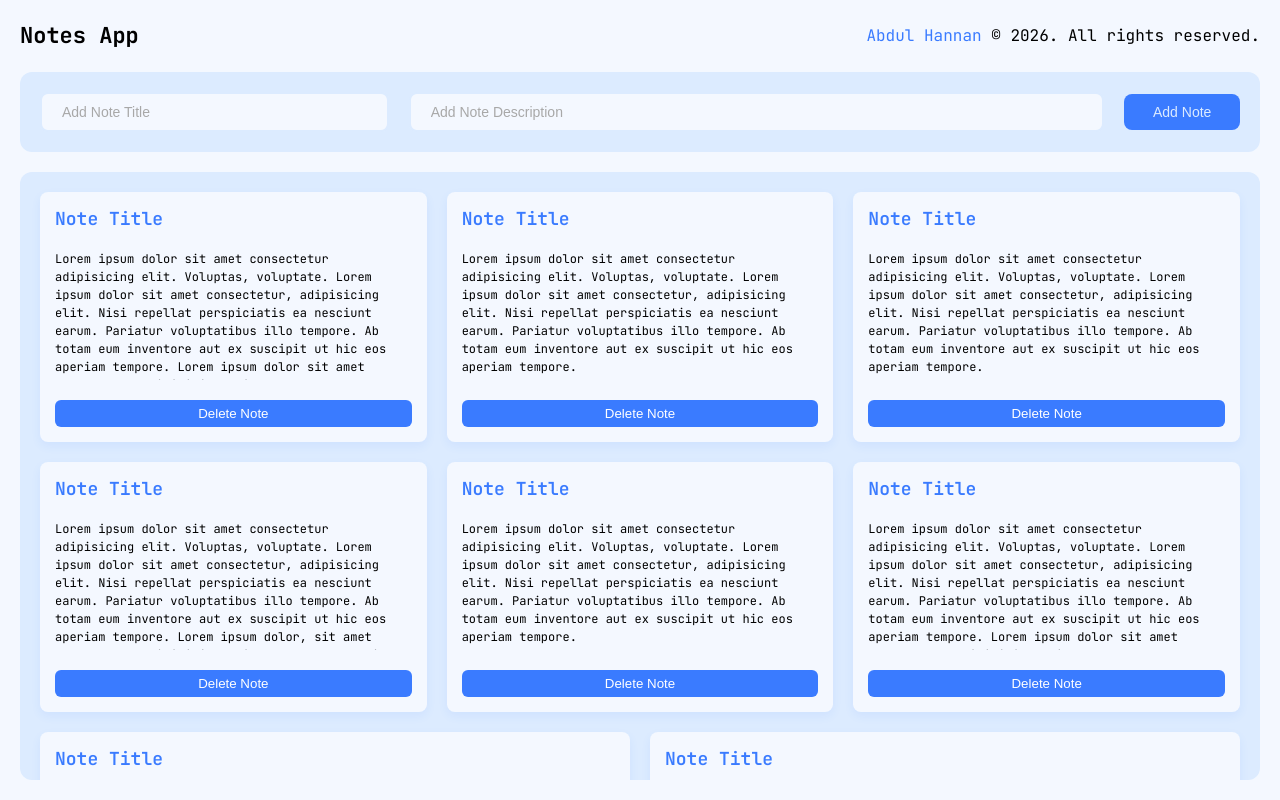
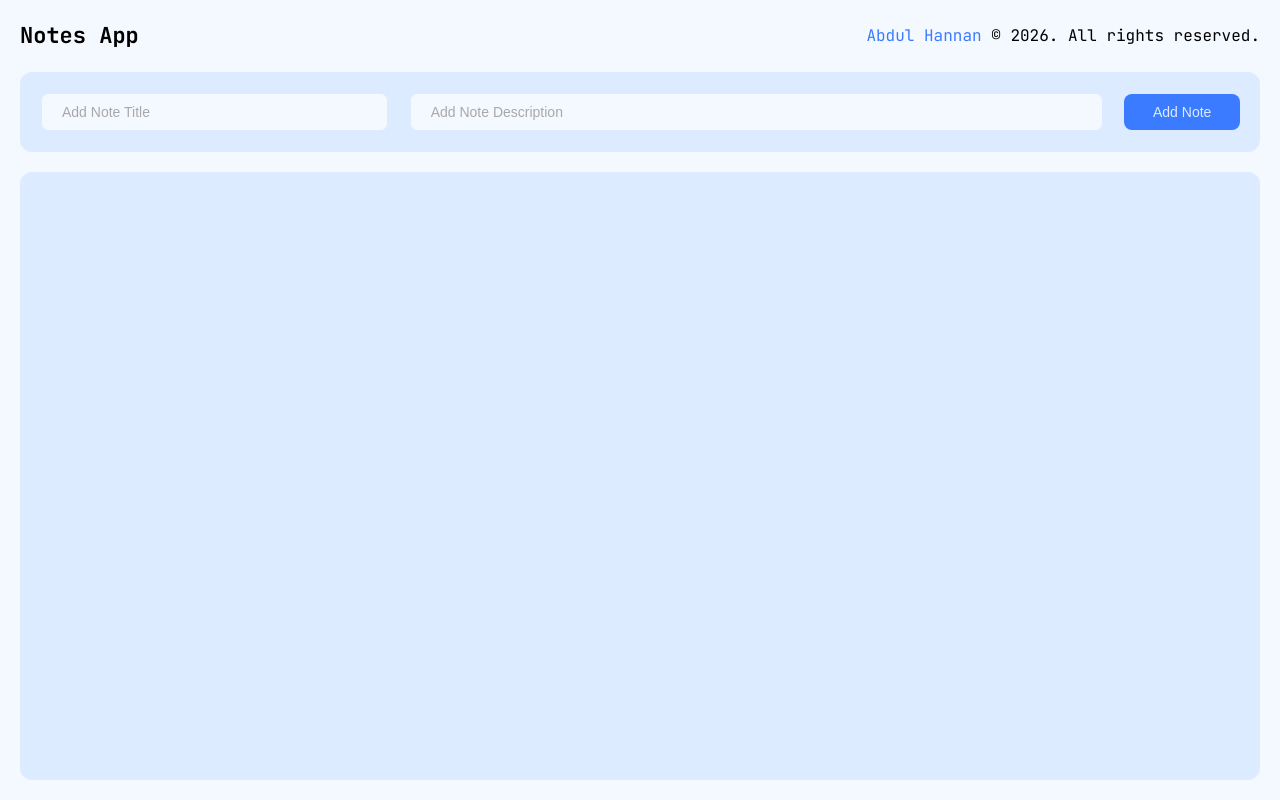
Before and after one commit to Ab-dul-Hannan/Notes-App-React-AbdulHannan-CC, a React (Vite) app: page / in a window 1280 px wide. Built offline with nearby package versions, Linux system fonts and the light colour scheme.

Commit message:
implemented the functionality

```diff
--- a/src/App.jsx
+++ b/src/App.jsx
@@ -6,16 +6,28 @@ function App() {
   const [title, setTitle] = useState("");
   const [description, setDescription] = useState("");
 
-  const HandleFORM = (e) => {
+  const [notes, setNotes] = useState([])
+
+  const HandleFrom = (e) => {
     e.preventDefault();
     console.log("Form Submitted");
     console.log(title, description);
+    const newNotes = [...notes, { title, description }];
+    setNotes(newNotes);
+    setTitle("");
+    setDescription("");
+    console.log(newNotes);
+  }
+
+  const delNote = (index) => {
+    const newNotes = notes.filter((noteArray, i) => i !== index);
+    setNotes(newNotes);
   }
 
   return (<>
     <Header />
 
-    <form className='notesForm' onSubmit={HandleFORM}>
+    <form className='notesForm' onSubmit={HandleFrom}>
       <input type="text" className='title' placeholder='Add Note Title'
         value={title} onChange={(e) => setTitle(e.target.value)} />
       <input type="text" className='description' placeholder='Add Note Description'
@@ -23,46 +35,14 @@ function App() {
       <button className='addNote'>Add Note</button>
     </form>
     <div className='notesBox'>
-      <div className="note">
-        <h3 className='noteTitle'>Note Title</h3>
-        <p className='noteDescription'>Lorem ipsum dolor sit amet consectetur adipisicing elit. Voluptas, voluptate. Lorem ipsum dolor sit amet consectetur, adipisicing elit. Nisi repellat perspiciatis ea nesciunt earum. Pariatur voluptatibus illo tempore. Ab totam eum inventore aut ex suscipit ut hic eos aperiam tempore. Lorem ipsum dolor sit amet consectetur adipisicing elit. Ab recusandae repellendus nobis possimus nisi, provident a cupiditate labore quidem nihil hic ullam, totam reprehenderit, commodi sit! Debitis cum et assumenda.</p>
-        <button className='deleteNote'>Delete Note</button>
-      </div>
-      <div className="note">
-        <h3 className='noteTitle'>Note Title</h3>
-        <p className='noteDescription'>Lorem ipsum dolor sit amet consectetur adipisicing elit. Voluptas, voluptate. Lorem ipsum dolor sit amet consectetur, adipisicing elit. Nisi repellat perspiciatis ea nesciunt earum. Pariatur voluptatibus illo tempore. Ab totam eum inventore aut ex suscipit ut hic eos aperiam tempore.</p>
-        <button className='deleteNote'>Delete Note</button>
-      </div>
-      <div className="note">
-        <h3 className='noteTitle'>Note Title</h3>
-        <p className='noteDescription'>Lorem ipsum dolor sit amet consectetur adipisicing elit. Voluptas, voluptate. Lorem ipsum dolor sit amet consectetur, adipisicing elit. Nisi repellat perspiciatis ea nesciunt earum. Pariatur voluptatibus illo tempore. Ab totam eum inventore aut ex suscipit ut hic eos aperiam tempore.</p>
-        <button className='deleteNote'>Delete Note</button>
-      </div>
-      <div className="note">
-        <h3 className='noteTitle'>Note Title</h3>
-        <p className='noteDescription'>Lorem ipsum dolor sit amet consectetur adipisicing elit. Voluptas, voluptate. Lorem ipsum dolor sit amet consectetur, adipisicing elit. Nisi repellat perspiciatis ea nesciunt earum. Pariatur voluptatibus illo tempore. Ab totam eum inventore aut ex suscipit ut hic eos aperiam tempore. Lorem ipsum dolor, sit amet consectetur adipisicing elit. Laborum sunt sit maxime aliquam et odit natus modi, tenetur rerum dicta corporis nisi labore voluptatem voluptates harum. Eaque explicabo illo reprehenderit?</p>
-        <button className='deleteNote'>Delete Note</button>
-      </div>
-      <div className="note">
-        <h3 className='noteTitle'>Note Title</h3>
-        <p className='noteDescription'>Lorem ipsum dolor sit amet consectetur adipisicing elit. Voluptas, voluptate. Lorem ipsum dolor sit amet consectetur, adipisicing elit. Nisi repellat perspiciatis ea nesciunt earum. Pariatur voluptatibus illo tempore. Ab totam eum inventore aut ex suscipit ut hic eos aperiam tempore.</p>
-        <button className='deleteNote'>Delete Note</button>
-      </div>
-      <div className="note">
-        <h3 className='noteTitle'>Note Title</h3>
-        <p className='noteDescription'>Lorem ipsum dolor sit amet consectetur adipisicing elit. Voluptas, voluptate. Lorem ipsum dolor sit amet consectetur, adipisicing elit. Nisi repellat perspiciatis ea nesciunt earum. Pariatur voluptatibus illo tempore. Ab totam eum inventore aut ex suscipit ut hic eos aperiam tempore. Lorem ipsum dolor sit amet consectetur adipisicing elit. Error deserunt, sequi maxime sed enim accusantium voluptate ea asperiores pariatur a aperiam corrupti magni aut! Illum soluta quisquam neque molestiae consequuntur!</p>
-        <button className='deleteNote'>Delete Note</button>
-      </div>
-      <div className="note">
-        <h3 className='noteTitle'>Note Title</h3>
-        <p className='noteDescription'>Lorem ipsum dolor sit amet consectetur adipisicing elit. Voluptas, voluptate. Lorem ipsum dolor sit amet consectetur, adipisicing elit. Nisi repellat perspiciatis ea nesciunt earum. Pariatur voluptatibus illo tempore. Ab totam eum inventore aut ex suscipit ut hic eos aperiam tempore.</p>
-        <button className='deleteNote'>Delete Note</button>
-      </div>
-      <div className="note">
-        <h3 className='noteTitle'>Note Title</h3>
-        <p className='noteDescription'>Lorem ipsum dolor sit amet consectetur adipisicing elit. Voluptas, voluptate. Lorem ipsum dolor sit amet consectetur, adipisicing elit. Nisi repellat perspiciatis ea nesciunt earum. Pariatur voluptatibus illo tempore. Ab totam eum inventore aut ex suscipit ut hic eos aperiam tempore.</p>
-        <button className='deleteNote'>Delete Note</button>
-      </div>
+      {notes.map((note, index) => (
+        <div className="note" key={index}>
+          <h3 className='noteTitle'>{note.title}</h3>
+          <p className='noteDescription'>{note.description}</p>
+          <button className='deleteNote' onClick={() => delNote(index)}>Delete Note</button>
+        </div>
+       )
+      )}
     </div>
   </>
   )
```
